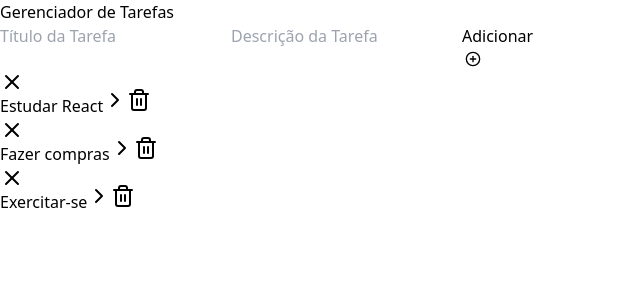
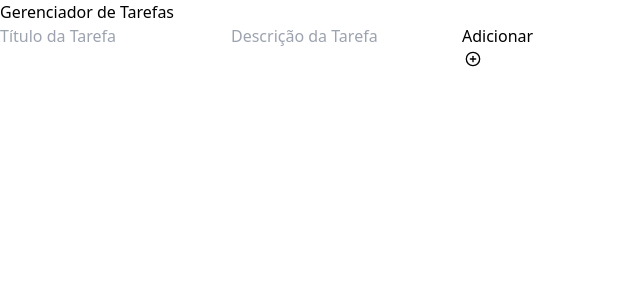
Before and after one commit to Raphael2005x/task-manager, a React (Vite) app: page / in a window 1280 px wide. Shown: the top 300 px of the page, without its empty margins (0-640 px from the left). Built offline with nearby package versions, Linux system fonts and the light colour scheme.

Commit message:
Substituted initial task list with mock data for testing

```diff
--- a/src/App.jsx
+++ b/src/App.jsx
@@ -1,27 +1,14 @@
-import { useState } from "react";
+import { useEffect, useState } from "react";
 import { v4 } from "uuid";
 import AddTask from "./components/AddTask";
 import Tasks from "./components/Tasks";
 
 function App() {
-  const [tasks, setTasks] = useState([{
-    id: 1,
-    title: 'Estudar React',
-    description: 'Ler a documentação do React e fazer alguns tutoriais',
-    isCompleted: false,
-  },
-  {
-    id: 2,
-    title: 'Fazer compras',
-    description: 'Comprar frutas, verduras e leite',
-    isCompleted: false,
-  },
-  {
-    id: 3,
-    title: 'Exercitar-se',
-    description: 'Fazer uma caminhada de 30 minutos',
-    isCompleted: false,
-  }]);
+  const [tasks, setTasks] = useState(JSON.parse(localStorage.getItem('tasks')) || []);
+
+  useEffect(() => {
+    localStorage.setItem('tasks', JSON.stringify(tasks))
+  }, [tasks])
 
   function onTaskClicked(taskId) {
     const newTasks = tasks.map(task => {
```
